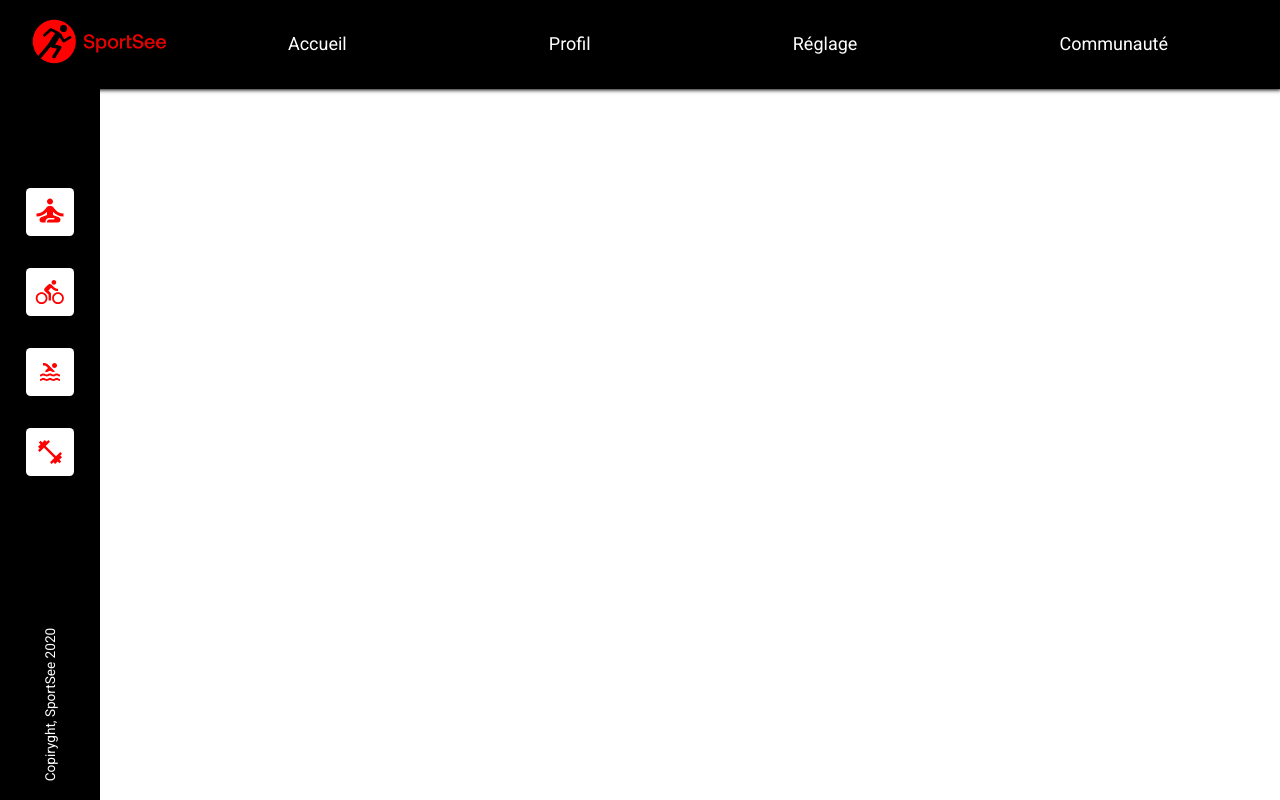
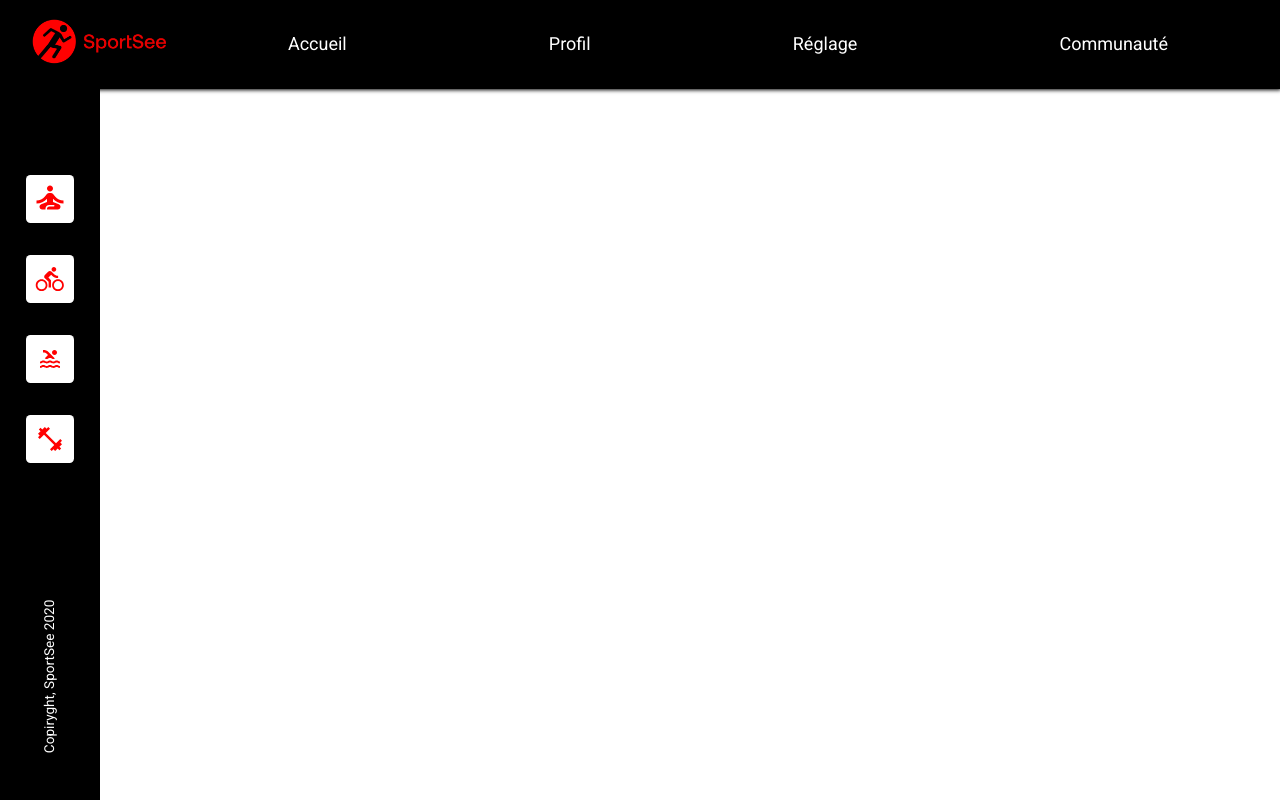
Before and after one commit to pyko7/SportSee-front, a React (Vite) app: page / in a window 1280 px wide. Built offline with nearby package versions, Linux system fonts and the light colour scheme.

Commit message:
chore: fix css

```diff
--- a/src/components/Navbar/Navbar.css
+++ b/src/components/Navbar/Navbar.css
@@ -6,6 +6,7 @@
 
 .navbar-list {
   width: 85%;
+  max-width: 1000px;
   margin-right: 5rem;
   display: flex;
   justify-content: space-between;
--- a/src/components/Sidebar/Sidebar.css
+++ b/src/components/Sidebar/Sidebar.css
@@ -4,6 +4,7 @@
   left: 0;
   max-width: 100px;
   min-height: 100vh;
+  padding-bottom: 2rem;
   display: flex;
   flex-direction: column;
   align-items: center;
```
